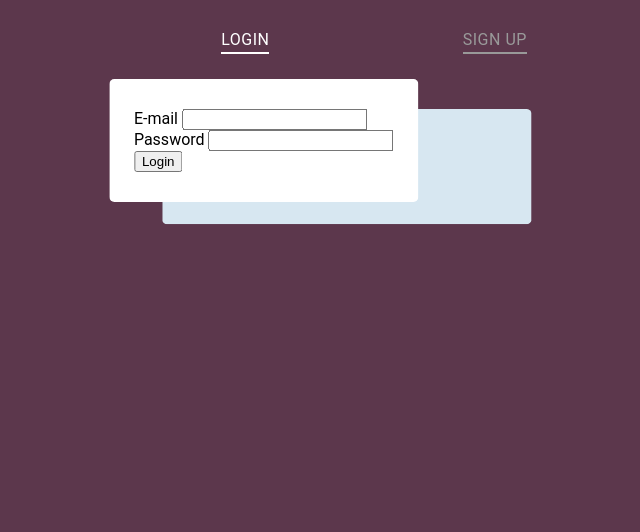
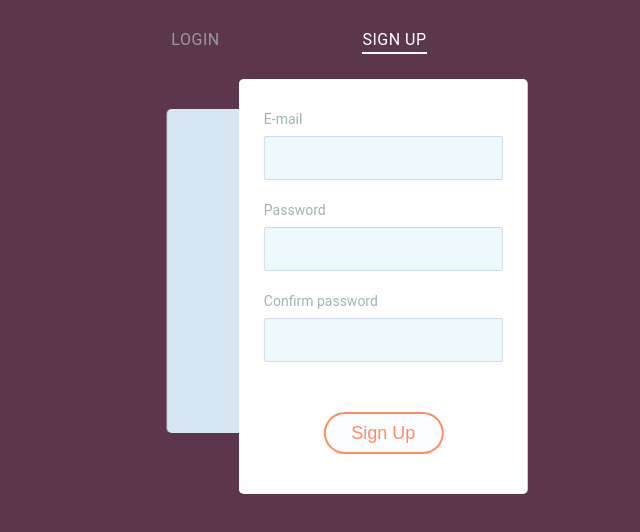
Before and after one commit to thebialy/day46_CSS_loginForm, a plain HTML site: page index.html in a window 1280 px wide. Both pictures are taken after a click on the button "SIGN UP". Shown: the whole page, without its empty margins (300-940 px from the left). Drawn offline with Linux system fonts and the light colour scheme.

Commit message:
everything works fine now

```diff
--- a/index.html
+++ b/index.html
@@ -4,21 +4,21 @@
     <meta charset="UTF-8">
     <meta http-equiv="X-UA-Compatible" content="IE=edge">
     <meta name="viewport" content="width=device-width, initial-scale=1.0">
-    <script src="script.js"></script>
     <link rel="stylesheet" href="style.css">
+    <script defer src="script.js"></script>
     <title>Document</title>
 </head>
 <body>
     <section class="forms-section">
         <div class="forms">
           <div class="form-wrapper is-active">
-            <button type="button" class="flip flip-login">
+            <button type="button" class="switcher switcher-login">
               Login
               <span class="underline"></span>
             </button>
             <form class="form form-login">
               <fieldset>
-                <legend>Enter your email and password for login.</legend>
+                <legend>Please, enter your email and password for login.</legend>
                 <div class="input-block">
                   <label for="login-email">E-mail</label>
                   <input id="login-email" type="email" required>
@@ -30,15 +30,15 @@
               </fieldset>
               <button type="submit" class="btn-login">Login</button>
             </form>
-        </div>
-           <div class="form-wrapper">
-            <button type="button" class="flip flip-signup">
+          </div>
+          <div class="form-wrapper">
+            <button type="button" class="switcher switcher-signup">
               Sign Up
               <span class="underline"></span>
             </button>
             <form class="form form-signup">
               <fieldset>
-                <legend>Enter your email, password and password confirmation for sign up.</legend>
+                <legend>Please, enter your email, password and password confirmation for sign up.</legend>
                 <div class="input-block">
                   <label for="signup-email">E-mail</label>
                   <input id="signup-email" type="email" required>
@@ -52,10 +52,10 @@
                   <input id="signup-password-confirm" type="password" required>
                 </div>
               </fieldset>
-              <button type="submit" class="btn-signup">Continue</button>
+              <button type="submit" class="btn-signup">Sign Up</button>
             </form>
           </div>
         </div>
-    </section>
+      </section>
 </body>
 </html>
--- a/script.js
+++ b/script.js
@@ -1,4 +1,4 @@
-const switchers = [...document.querySelectorAll('.flip')]
+const switchers = [...document.querySelectorAll('.switcher')]
 
 switchers.forEach(item => {
 	item.addEventListener('click', function() {
--- a/style.css
+++ b/style.css
@@ -55,7 +55,7 @@ body {
 	}
 }
 
-.flip {
+.switcher {
 	position: relative;
 	cursor: pointer;
 	display: block;
@@ -74,12 +74,12 @@ body {
 	transition: all .3s ease-out;
 }
 
-.form-wrapper.is-active .flip-login {
+.form-wrapper.is-active .switcher-login {
 	color: #fff;
 	transform: translateX(90px);
 }
 
-.form-wrapper.is-active .flip-signup {
+.form-wrapper.is-active .switcher-signup {
 	color: #fff;
 	transform: translateX(-90px);
 }
@@ -106,7 +106,7 @@ body {
 	transition: transform .2s ease-out;
 }
 
-.flip-login .underline::before {
+.switcher-login .underline::before {
 	transform: translateX(101%);
 }
 
@@ -123,7 +123,7 @@ body {
 	min-width: 260px;
 	margin-top: 50px;
 	padding: 30px 25px;
-    border-radius: 5px;
+  border-radius: 5px;
 	transform-origin: top;
 }
 
@@ -229,3 +229,57 @@ body {
 	height: 1px;
 	clip: rect(0 0 0 0);
 }
+
+.input-block {
+	margin-bottom: 20px;
+}
+
+.input-block label {
+	font-size: 14px;
+    color: #a1b4b4;
+}
+
+.input-block input {
+	display: block;
+	width: 100%;
+	margin-top: 8px;
+	padding-right: 15px;
+	padding-left: 15px;
+	font-size: 16px;
+	line-height: 40px;
+	color: #3b4465;
+    background: #eef9fe;
+    border: 1px solid #cddbef;
+    border-radius: 2px;
+}
+
+.form [type='submit'] {
+	opacity: 0;
+	display: block;
+	min-width: 120px;
+	margin: 30px auto 10px;
+	font-size: 18px;
+	line-height: 40px;
+	border-radius: 25px;
+	border: none;
+	transition: all .3s ease-out;
+}
+
+.form-wrapper.is-active .form [type='submit'] {
+	opacity: 1;
+	transform: translateX(0);
+	transition: all .4s ease-in;
+}
+
+.btn-login {
+	color: #fbfdff;
+	background: #ff8c61;
+	transform: translateX(-30%);
+}
+
+.btn-signup {
+	color: #ff8c61;
+	background: #fbfdff;
+	box-shadow: inset 0 0 0 2px #ff8c61;
+	transform: translateX(30%);
+}
```
